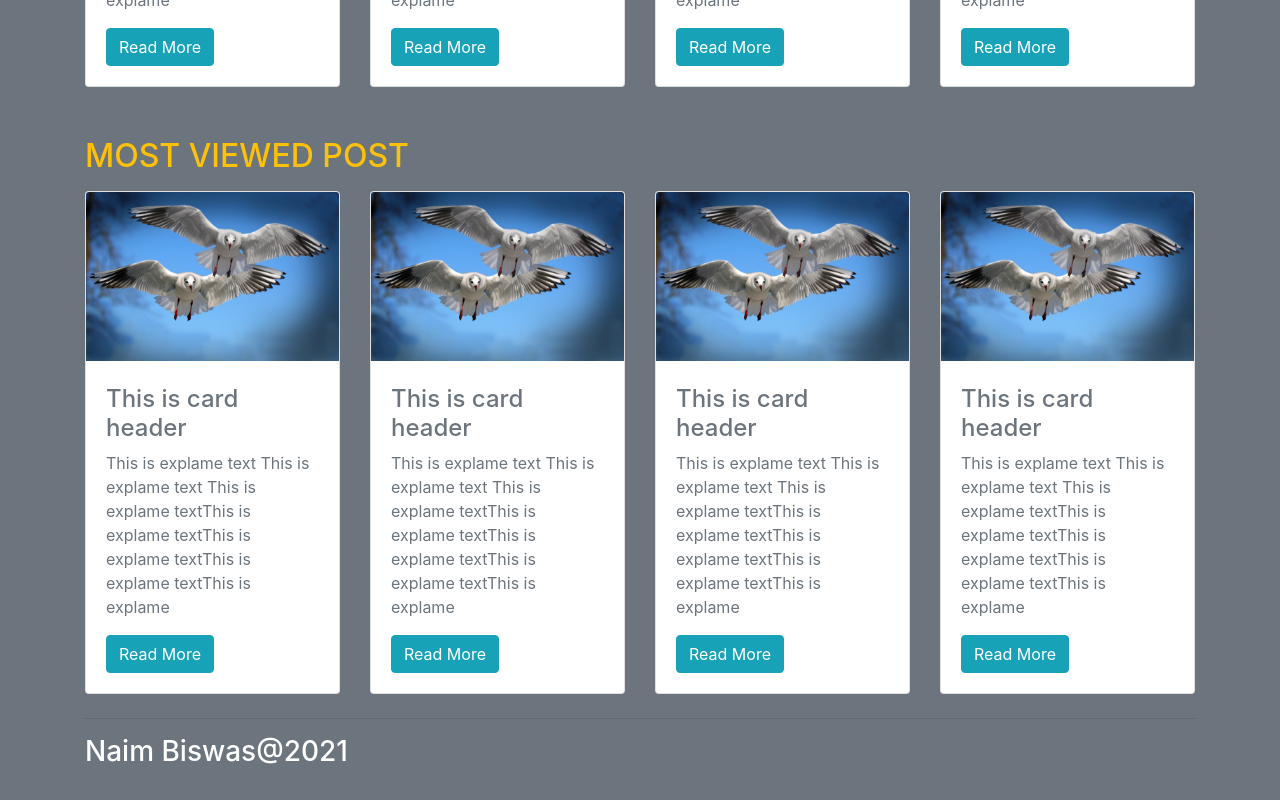
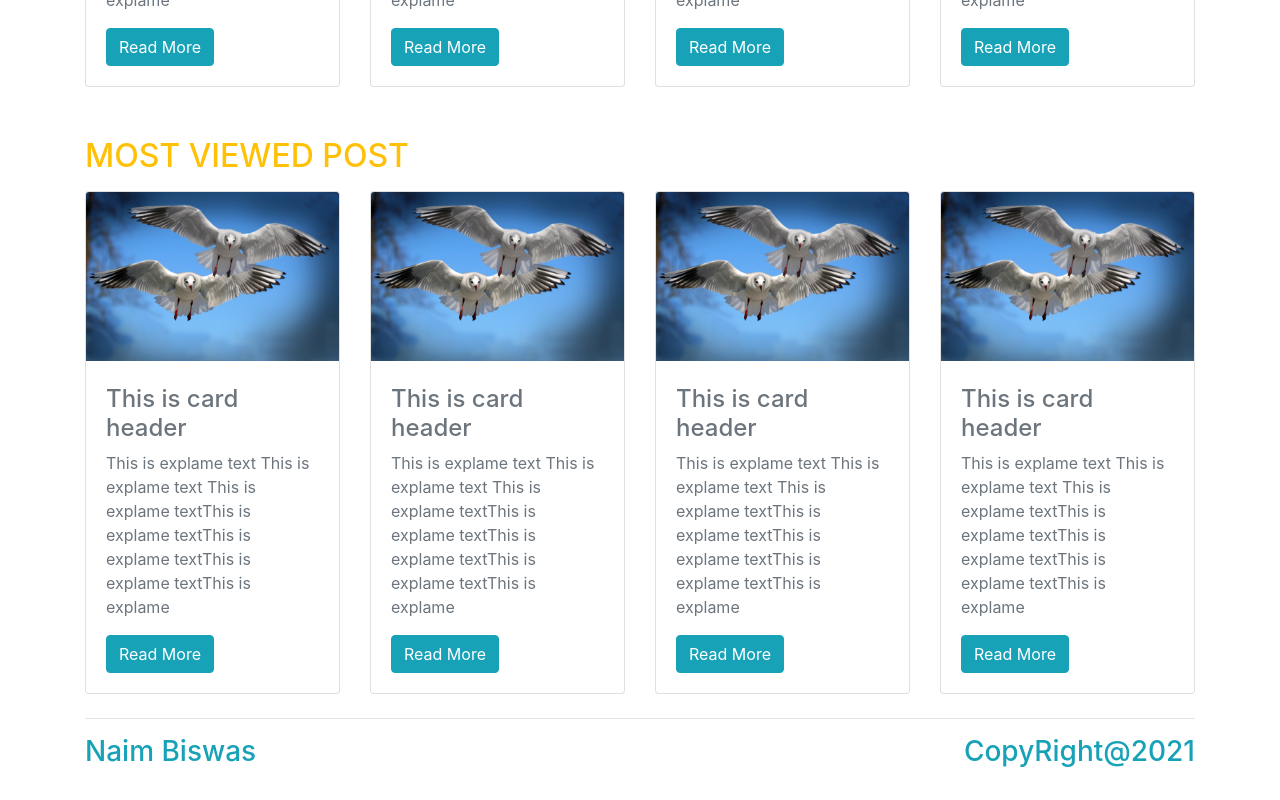
Before and after one commit to NaimBiswas/react-js-practice, a React (Create React App) app: page / in a window 1280 px wide. Shown: the part 1821-2621 px from the top of the page. Built offline with nearby package versions, Linux system fonts and the light colour scheme.

Commit message:
change some style

```diff
--- a/public/index.html
+++ b/public/index.html
@@ -31,7 +31,7 @@
       <title>React App</title>
    </head>
 
-   <body class="bg-secondary">
+   <body class="">
       <noscript>You need to enable JavaScript to run this app.</noscript>
       <div id="root"></div>
       <!--
--- a/src/PAGES/footer.js
+++ b/src/PAGES/footer.js
@@ -3,11 +3,11 @@ import React, { Component } from 'react'
 export class Footer extends Component {
    render() {
       return (
-         <div     className='text-center dfadfad' >
+         <div  className='text-center ' >
             <hr className='mt-4'></hr >
-            <div className='d-flex '>
-               <h3 className='text-white'>Naim Biswas</h3>
-               <h3 className='text-white'>@2021 </h3>
+            <div className='d-flex dfadfad'>
+               <h3 className='text-info'>Naim Biswas</h3>
+               <h3 className='text-info'>CopyRight@2021 </h3>
             </div>
          </div>
       )
```
Also changed, not shown: 1 other file (tests, documents, lock files or other folders).
